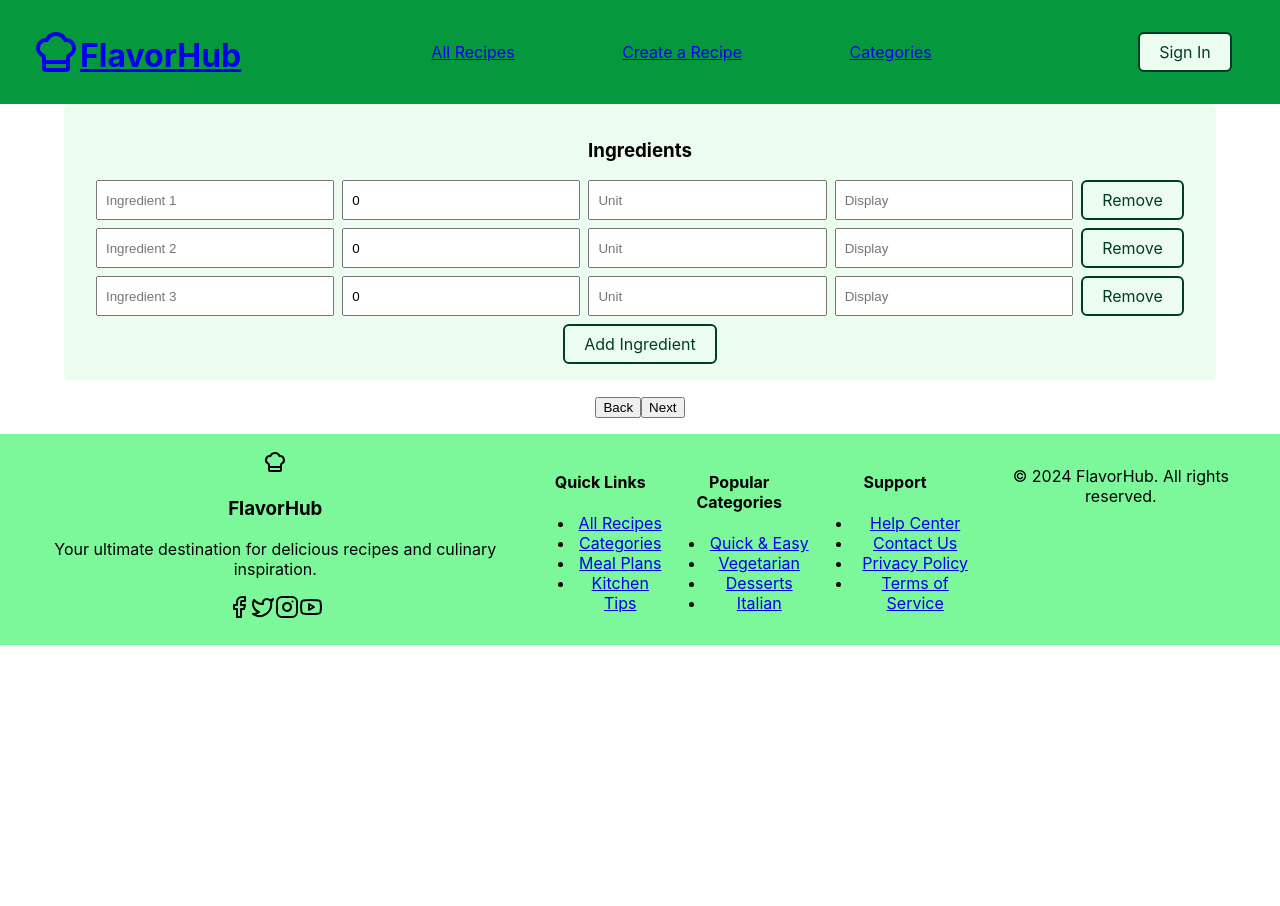
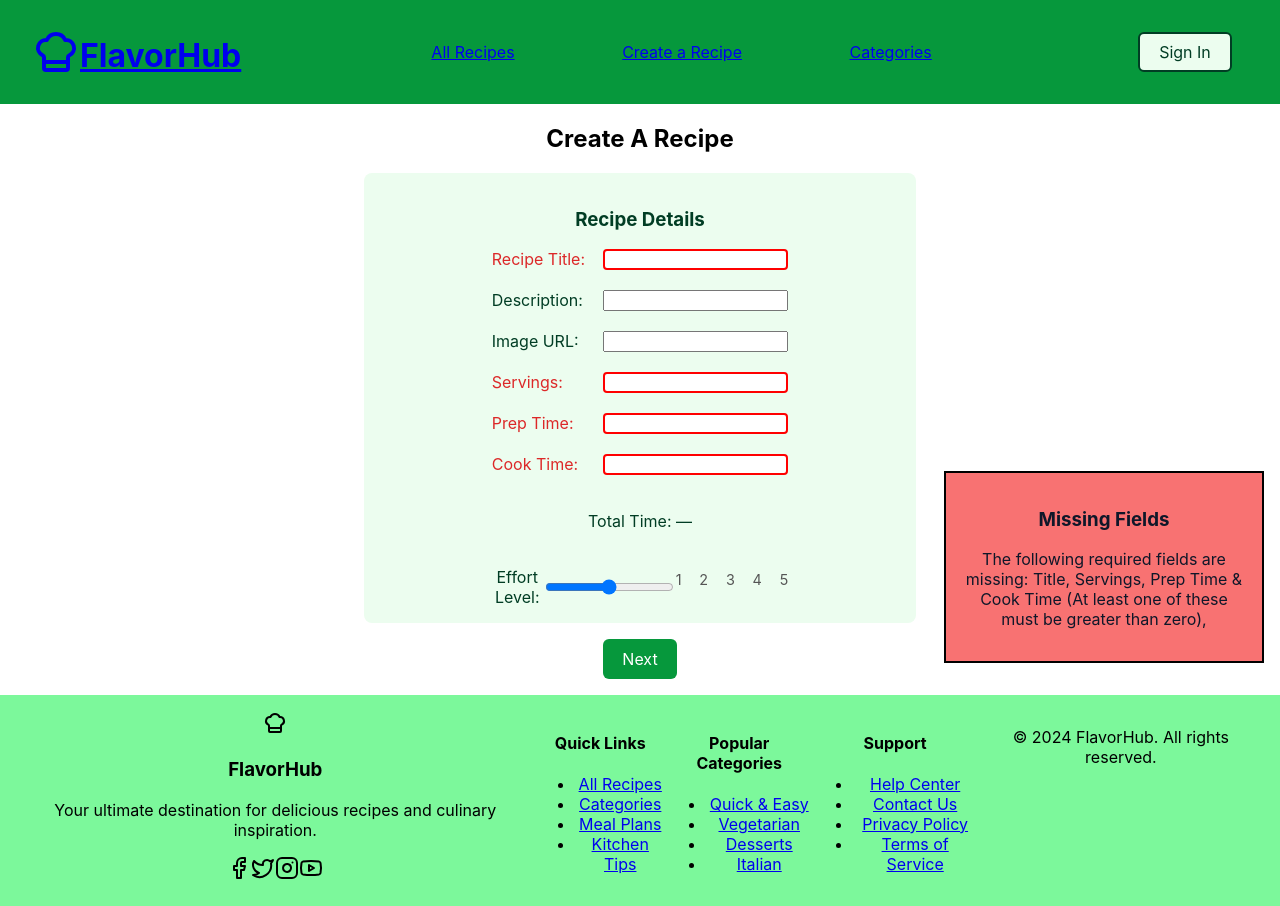
Before and after one commit to ksmith94/recipe-app, a React (Vite) app in the folder client/: page /create-recipe in a window 1280 px wide. Both pictures are taken after a click on the button "Next". Before the commit the page ends 800 px from the top, so only its background shows below. Built offline with nearby package versions, Linux system fonts and the light colour scheme.

Commit message:
Add controls to recipe form and notifications for user ease

```diff
--- /dev/null
+++ b/client/src/components/Notification.tsx
@@ -0,0 +1,38 @@
+import { JSX, useEffect } from "react";
+import styled from "styled-components";
+
+interface NotificationProps {
+  message: string;
+  title: string;
+  error: boolean;
+  onClose: () => void;
+}
+
+export function Notification({message, title, error, onClose}: NotificationProps): JSX.Element {
+  // useEffect(() => {
+  //   const timer = setTimeout(onClose, 4000);
+  //   return () => clearTimeout(timer);
+  // }, [onClose])
+  return (
+    <NotificationCard onClick={onClose} $error={error}>
+      <h3>{title}</h3>
+      <div onClick={(e) => e.stopPropagation()}>
+        <p>{message}</p>
+      </div>
+    </NotificationCard>
+  )
+}
+
+const NotificationCard = styled.div<{$error: boolean}>`
+  width: 25%;
+  border: 2px solid black;
+  background-color: ${({ theme, $error }) => $error ?
+    theme.colors.error.red300 :
+    theme.colors.primary.green100
+  };
+  padding: 1rem;
+  position: absolute;
+  right: 1rem;
+  bottom: 1rem;
+  color: ${({theme, $error}) => $error ? theme.colors.neutral.gray900 : theme.colors.primary.green900};
+`
--- a/client/src/components/RecipeCreationInput.tsx
+++ b/client/src/components/RecipeCreationInput.tsx
@@ -12,6 +12,7 @@ interface RecipeCreationInputProps {
   step?: number;
   required: boolean;
   onChange?: (e: React.ChangeEvent<HTMLInputElement>) => void;
+  error?: boolean;
 }
 
 export function RecipeCreationInput({
@@ -24,13 +25,14 @@ export function RecipeCreationInput({
   max = 5,
   step = 1,
   value,
-  onChange
+  onChange,
+  error
 }: RecipeCreationInputProps): JSX.Element {
   return (
-    <Container>
+    <div>
+      <InputContainer $error={error}>
       <label htmlFor={id}>{`${label}: `}</label>
-      <InputContainer>
-        <input
+        <DetailInput
           type={inputType}
           value={value}
           id={id}
@@ -40,6 +42,7 @@ export function RecipeCreationInput({
           placeholder={placeholder}
           required={required}
           onChange={onChange}
+          $error={error}
         />
         {inputType === 'range' && min !== undefined && max !== undefined && (
           <RangeLabels className="flex justify-between text-sm text-gray-500 mt-1">
@@ -49,14 +52,9 @@ export function RecipeCreationInput({
           </RangeLabels>
         )}
       </InputContainer>
-    </Container>
+    </div>
   );
 }
-
-const Container = styled.div`
-  display: flex;
-  justify-content: space-between;
-`;
 
 const RangeLabels = styled.div`
   display: flex;
@@ -68,9 +66,15 @@ const RangeLabels = styled.div`
   margin: 0 auto;
 `;
 
-const InputContainer = styled.div`
+const DetailInput = styled.input<{$error?: boolean}>`
+  border: ${({ $error }) => $error && '2px solid red' };
+  border-radius: ${({ $error }) => $error && '4px'};
+`
+
+const InputContainer = styled.div<{$error?: boolean}>`
   display: flex;
-  flex-direction: column;
+  justify-content: space-between;
+  color: ${({ theme, $error }) => $error && theme.colors.error.red500};
+  max-width: 70%;
+  margin: 0 auto;
 `;
-
-// const StyledInput = styled.input``;
--- a/client/src/components/RecipeDetailForm.tsx
+++ b/client/src/components/RecipeDetailForm.tsx
@@ -15,9 +15,10 @@ export interface RecipeCreationDetails {
 interface RecipeDetailProps {
   details: RecipeCreationDetails;
   setDetails: (details: RecipeCreationDetails) => void;
+  errors: {[key: string]: boolean}
 }
 
-export function RecipeDetailForm({details, setDetails}: RecipeDetailProps): JSX.Element {
+export function RecipeDetailForm({details, setDetails, errors}: RecipeDetailProps): JSX.Element {
 
   function handleChange(id: keyof RecipeCreationDetails, value: string | number) {
     setDetails({...details, [id]: value})
@@ -39,12 +40,14 @@ export function RecipeDetailForm({details, setDetails}: RecipeDetailProps): JSX.
   return (
     <FormContainer>
       <form>
+        <h3>Recipe Details</h3>
         <RecipeCreationInput
           inputType="text"
           label="Recipe Title"
           id="title"
           required={true}
           onChange={(e) => handleChange('title', e.target.value)}
+          error={errors.title}
         />
         <br />
         <RecipeCreationInput
@@ -57,10 +60,19 @@ export function RecipeDetailForm({details, setDetails}: RecipeDetailProps): JSX.
         <br />
         <RecipeCreationInput
           inputType="text"
+          label="Image URL"
+          id="image"
+          required={false}
+          onChange={(e) => handleChange('image', e.target.value)}
+        />
+        <br />
+        <RecipeCreationInput
+          inputType="text"
           label="Servings"
           id="servings"
           required={true}
           onChange={(e) => handleChange('servings', e.target.value)}
+          error={errors.servings}
         />
         <br />
         <RecipeCreationInput
@@ -69,6 +81,7 @@ export function RecipeDetailForm({details, setDetails}: RecipeDetailProps): JSX.
           id="prep-time"
           required={true}
           onChange={(e) => handleChange('prepTime', e.target.value)}
+          error={errors.prepTime}
         />
         <br />
         <RecipeCreationInput
@@ -77,6 +90,7 @@ export function RecipeDetailForm({details, setDetails}: RecipeDetailProps): JSX.
           id="cook-time"
           required={true}
           onChange={(e) => handleChange('cookTime', e.target.value)}
+          error={errors.cookTime}
         />
         <br />
         <p>{`Total Time: ${getTotalTime()}`}</p>
@@ -90,6 +104,7 @@ export function RecipeDetailForm({details, setDetails}: RecipeDetailProps): JSX.
           step={1}
           required={true}
           onChange={(e) => handleChange('effortLevel', e.target.value)}
+          error={errors.effortLevel}
         />
       </form>
     </FormContainer>
--- a/client/src/pages/RecipeForm.tsx
+++ b/client/src/pages/RecipeForm.tsx
@@ -1,11 +1,14 @@
-import { JSX, useEffect, useState } from 'react';
+import { JSX, useState } from 'react';
 import {
   RecipeCreationDetails,
   RecipeDetailForm,
 } from '../components/RecipeDetailForm';
 import { IngredientInput, RecipeIngredientForm } from '../components/RecipeIngredientForm';
 import { RecipeInstructionForm } from '../components/RecipeInstructionForm';
-import { Ingredient, Instruction, Recipe, RecipeIngredients } from '../../../shared/types';
+import { Button } from '../components/Button';
+import { useNavigate } from 'react-router-dom';
+import { Notification } from '../components/Notification';
+import { styled } from 'styled-components';
 
 export function CreateRecipePage(): JSX.Element {
   const [step, setStep] = useState<number>(1);
@@ -24,18 +27,102 @@ export function CreateRecipePage(): JSX.Element {
     cookTime: '',
     effortLevel: 3,
   });
+  const [errors, setErrors] = useState<{[key: string]: boolean}>({});
+  const [errorMessage, setErrorMessage] = useState('');
 
-  // useEffect(() => {
-  //   console.log(details);
-  //   console.log(ingredients);
-  //   console.log(instructions);
-  // }, [details, ingredients, instructions])
+  const navigate = useNavigate();
+
+  const handleFormNavigation = () => {
+    if (step === 1) {
+      const invalidDetails = validateDetails(details);
+      if (invalidDetails.length) {
+        console.error('Required field(s) missing: ', invalidDetails.join(', '));
+      } else {
+        setStep(step + 1);
+        setErrorMessage('');
+      }
+    } else if (step === 2) {
+      const validatedIngredients = ingredients.filter(ingredient => ingredient.name !== '');
+      if (!validatedIngredients.length) {
+        setErrorMessage('At least 1 ingredient is required.');
+      } else {
+        setStep(step + 1);
+      }
+    }
+  }
+
+  const validateDetails = (details: RecipeCreationDetails) => {
+    const {title, servings, prepTime, cookTime, effortLevel} = details;
+    const newErrors: {[key: string]: boolean} = {};
+    const errorMessages = 'The following required fields are missing: ';
+
+    if (!title.trim()) {
+      newErrors['title'] = true;
+      errorMessages.concat('Title');
+    }
+    if (!servings){
+      newErrors['servings'] = true;
+      errorMessages.concat('Servings');
+    }
+    if ((!prepTime && !cookTime)) {
+      newErrors['prepTime'] = true;
+      newErrors['cookTime'] = true;
+    }
+    if (!effortLevel) {
+      newErrors['effortLevel'] = true;
+    }
+
+    const message = generateErrorMessage(newErrors);
+    message && setErrorMessage(message);
+    setErrors(newErrors);
+    return Object.keys(newErrors);
+  }
+
+  const generateErrorMessage = (errors: {[key: string]: boolean}): string | null => {
+    debugger;
+    const keys = Object.keys(errors);
+    if (!keys.length) return null;
+    let message = 'The following required fields are missing: ';
+    for (let i = 0; i < keys.length; i++) {
+      const key = keys[i];
+      let displayKey;
+      switch (key) {
+        case 'title':
+          displayKey = 'Title';
+          break;
+        case 'servings':
+          displayKey = 'Servings';
+          break;
+        case 'prepTime':
+          displayKey = 'Prep Time & Cook Time (At least one of these must be greater than zero)';
+          break;
+        case 'effortLevel':
+          displayKey = 'Effort Level';
+          break;
+        default:
+          displayKey = '';
+      }
+
+      if (i === 0) {
+        message = message.concat(displayKey);
+      } else {
+        message = message.concat(`, ${displayKey}`)
+      }
+    }
+
+    return message;
+  }
 
   async function submitRecipe() {
     const filteredIngredients = ingredients.filter(ingredient => ingredient.name !== '');
+    const validatedInstructions = instructions.filter(instruction => !!instruction);
+    if (!validatedInstructions.length) {
+      console.error('At least 1 isntruction is required.');
+      return;
+    }
     const recipe = {
       title: details.title,
-      image: details.image,
+      imageUrl: details.image,
       servings: parseInt(details.servings),
       description: details.description,
       effortLevel: details.effortLevel,
@@ -44,6 +131,7 @@ export function CreateRecipePage(): JSX.Element {
       ingredients: filteredIngredients,
       instructions
     }
+    console.log(recipe);
 
     try {
       const response = await fetch('/api/recipes', {
@@ -53,22 +141,26 @@ export function CreateRecipePage(): JSX.Element {
         },
         body: JSON.stringify(recipe)
       })
+      console.log('Response: ', response);
 
       if (!response.ok) {
         throw new Error(`Server Error: ${response.status}`);
       }
 
       const data = await response.json();
-      console.log('Recipe submitted: ', data);
+      const id = data.recipeId;
+      navigate(`/recipe/${id}`);
+      console.log('Recipe submitted: ', id);
     } catch (err) {
       console.error('Failed to submit recipe: ', err);
     }
   }
 
   return (
-    <div>
+    <Container>
+      <h2>Create A Recipe</h2>
       {step === 1 && (
-      <RecipeDetailForm details={details} setDetails={setDetails} />
+      <RecipeDetailForm details={details} setDetails={setDetails} errors={errors}/>
       )}
       {step === 2 && (
         <RecipeIngredientForm
@@ -83,12 +175,19 @@ export function CreateRecipePage(): JSX.Element {
         />
       )}
       <div style={{ marginTop: '1rem' }}>
-        {step > 1 && <button onClick={() => setStep(step - 1)}>Back</button>}
-        {step < 4 && <button onClick={() => setStep(step + 1)}>Next</button>}
+        {step > 1 && <Button primary onClick={() => setStep(step - 1)}>Back</Button>}
+        {step < 4 && <Button primary onClick={() => handleFormNavigation()}>Next</Button>}
       </div>
       <div>
-        {step === 3 && <button onClick={submitRecipe}>Submit</button>}
+        {step === 3 && <Button primary onClick={submitRecipe}>Submit</Button>}
       </div>
-    </div>
+      {errorMessage && (
+        <Notification message={errorMessage} title='Missing Fields' error onClose={() => setErrorMessage('')} />
+      )}
+    </Container>
   );
 }
+
+const Container = styled.div`
+  position: relative;
+`
```
